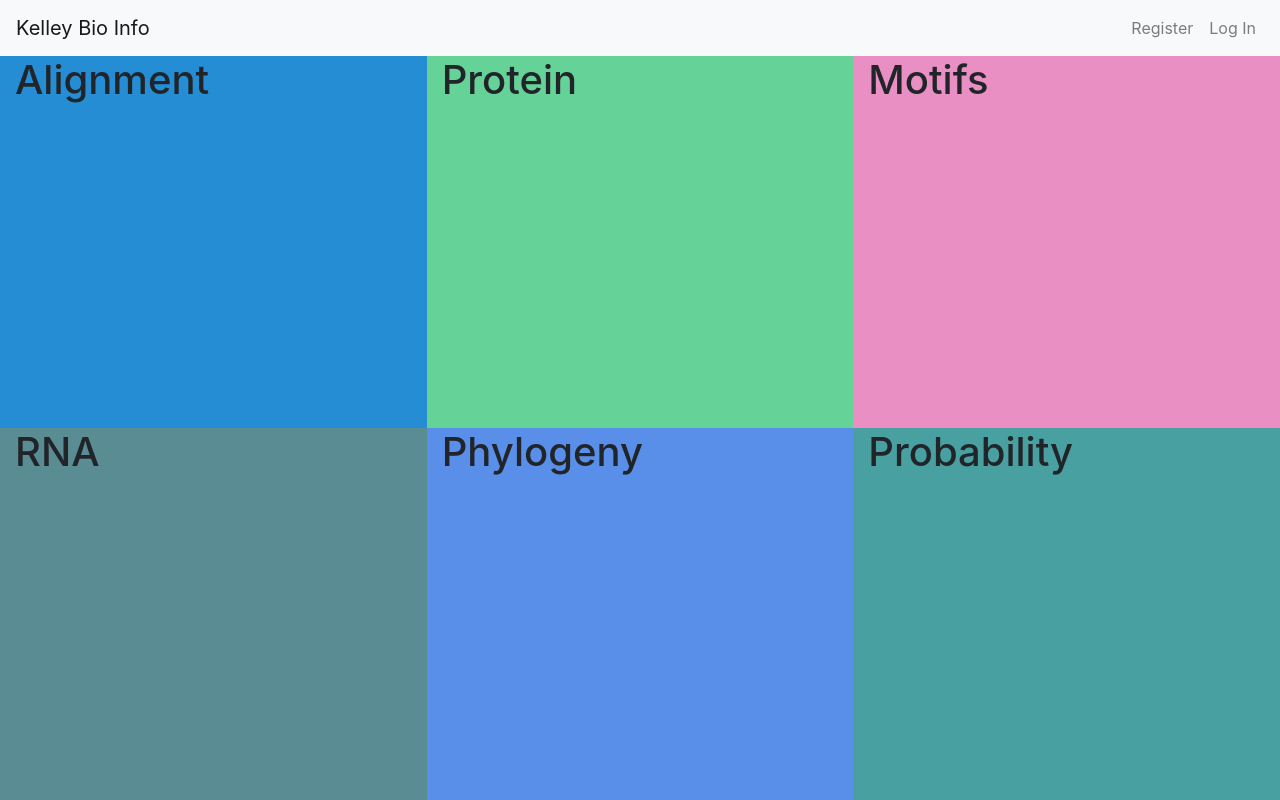
After one commit to thyrgle/kelleybioinfo, a Flask app: page / in a window 1280 px wide. The commit adds this page. Run offline with Flask 2, Linux system fonts and the light colour scheme; some libraries are stand-ins or nearby versions.

Commit message:
Added basic screen layout, still needs some final touches

```diff
--- /dev/null
+++ b/app/static/style.css
@@ -0,0 +1,42 @@
+html {
+  height: 100vh;
+  width: 100vw;
+}
+
+body {
+  height: 100vh;
+  width: 100%;
+}
+
+#alignment-item {
+  background: #248dd3;
+}
+
+#protein-item {
+  background: #65d398;
+}
+
+#motifs-item {
+  background: #ea8fc4;
+}
+
+#rna-item {
+  background: #5a8c94;
+}
+
+#phylogeny-item {
+  background: #5a8fe9;
+}
+
+#probability-item {
+  background: #49a0a0;
+}
+
+.container-fluid {
+  padding: 0px;
+}
+
+.main-row {
+  margin-right: 0px !important;
+  margin-left: 0px !important;
+}
--- a/app/templates/base.html
+++ b/app/templates/base.html
@@ -1,6 +1,8 @@
 <!doctype html>
 <title>{% block title %}{% endblock %}</title>
 <link rel="stylesheet" href="https://stackpath.bootstrapcdn.com/bootstrap/4.1.3/css/bootstrap.min.css" integrity="sha384-MCw98/SFnGE8fJT3GXwEOngsV7Zt27NXFoaoApmYm81iuXoPkFOJwJ8ERdknLPMO" crossorigin="anonymous">
+<link rel="stylesheet" href="{{ url_for('static', filename='style.css') }}">
+<body class="container-fluid d-flex flex-column">
   <nav class="navbar navbar-expand-lg navbar-light bg-light">
     <a class="navbar-brand" href="#">Kelley Bio Info</a>
     <ul class="navbar-nav ml-auto">
@@ -21,7 +23,6 @@
       {% endif %}
     </ul>
   </nav>
-<section class="content">
   <header>
     {% block header %}{% endblock %}
   </header>
@@ -29,5 +30,5 @@
     <div class="flash">{{ message }}</div>
   {% endfor %}
   {% block content %}{% endblock %}
-</section>
   <script src="https://stackpath.bootstrapcdn.com/bootstrap/4.1.3/js/bootstrap.min.js" integrity="sha384-ChfqqxuZUCnJSK3+MXmPNIyE6ZbWh2IMqE241rYiqJxyMiZ6OW/JmZQ5stwEULTy" crossorigin="anonymous"></script>
+</body>
--- /dev/null
+++ b/app/templates/main/main.html
@@ -0,0 +1,29 @@
+{% extends 'base.html' %}
+
+{% block header %}
+{% endblock %}
+
+{% block content %}
+<div class="row main-row align-items-center flex-grow-1">
+  <div class="col align-self-stretch" id="alignment-item">
+    <h1> Alignment </h1>
+  </div>
+  <div class="col align-self-stretch" id="protein-item">
+    <h1> Protein </h1>
+  </div>
+  <div class="col align-self-stretch" id="motifs-item">
+    <h1> Motifs </h1>
+  </div>
+</div>
+<div class="row main-row align-items-center flex-grow-1">
+  <div class="col align-self-stretch" id="rna-item">
+    <h1> RNA </h1>
+  </div>
+  <div class="col align-self-stretch" id="phylogeny-item">
+    <h1> Phylogeny </h1>
+  </div>
+  <div class="col align-self-stretch" id="probability-item">
+    <h1> Probability </h1>
+  </div>
+</div>
+{% endblock %}
```
Lines whose indentation alone changed are shown as unchanged.
